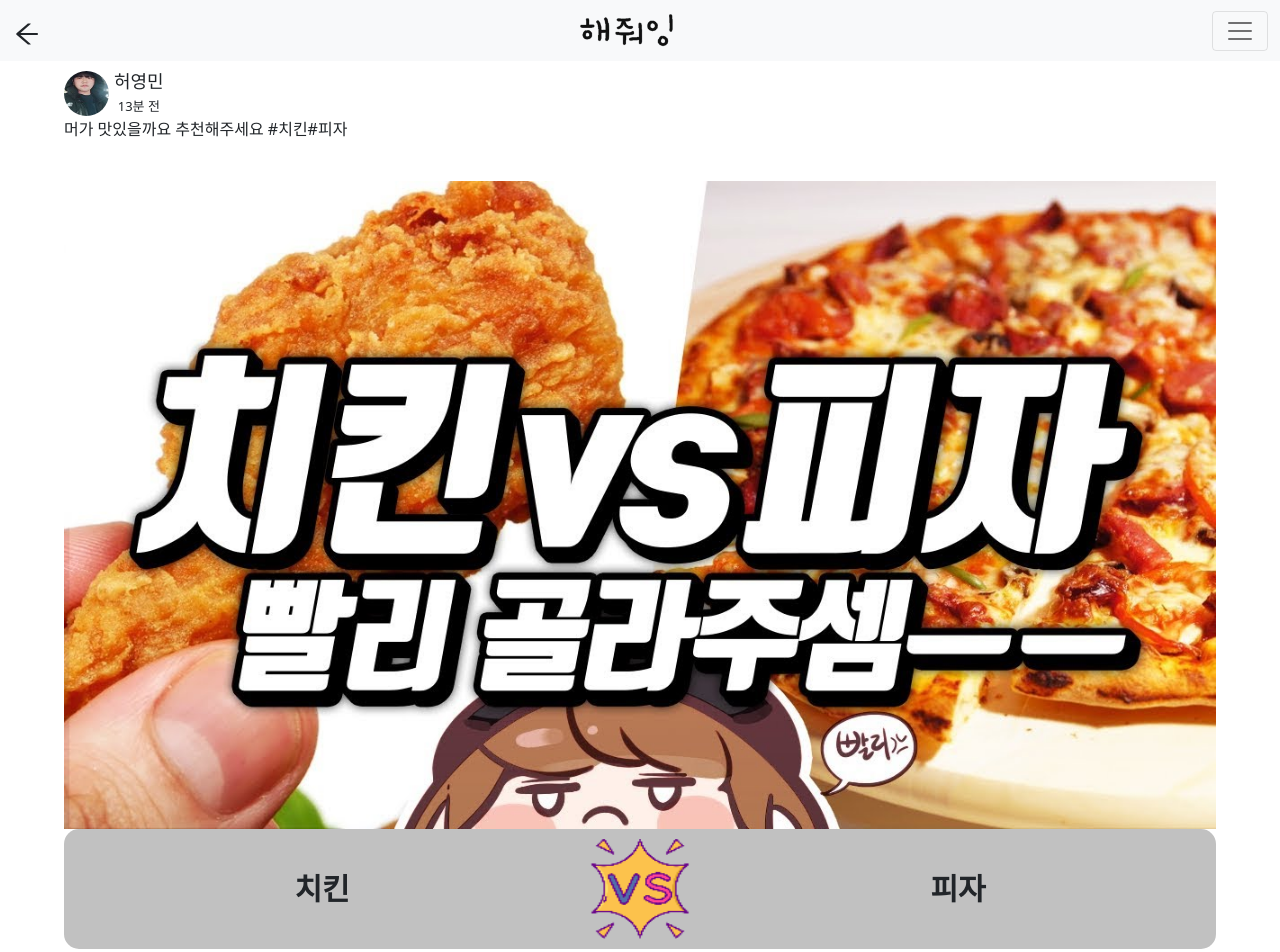
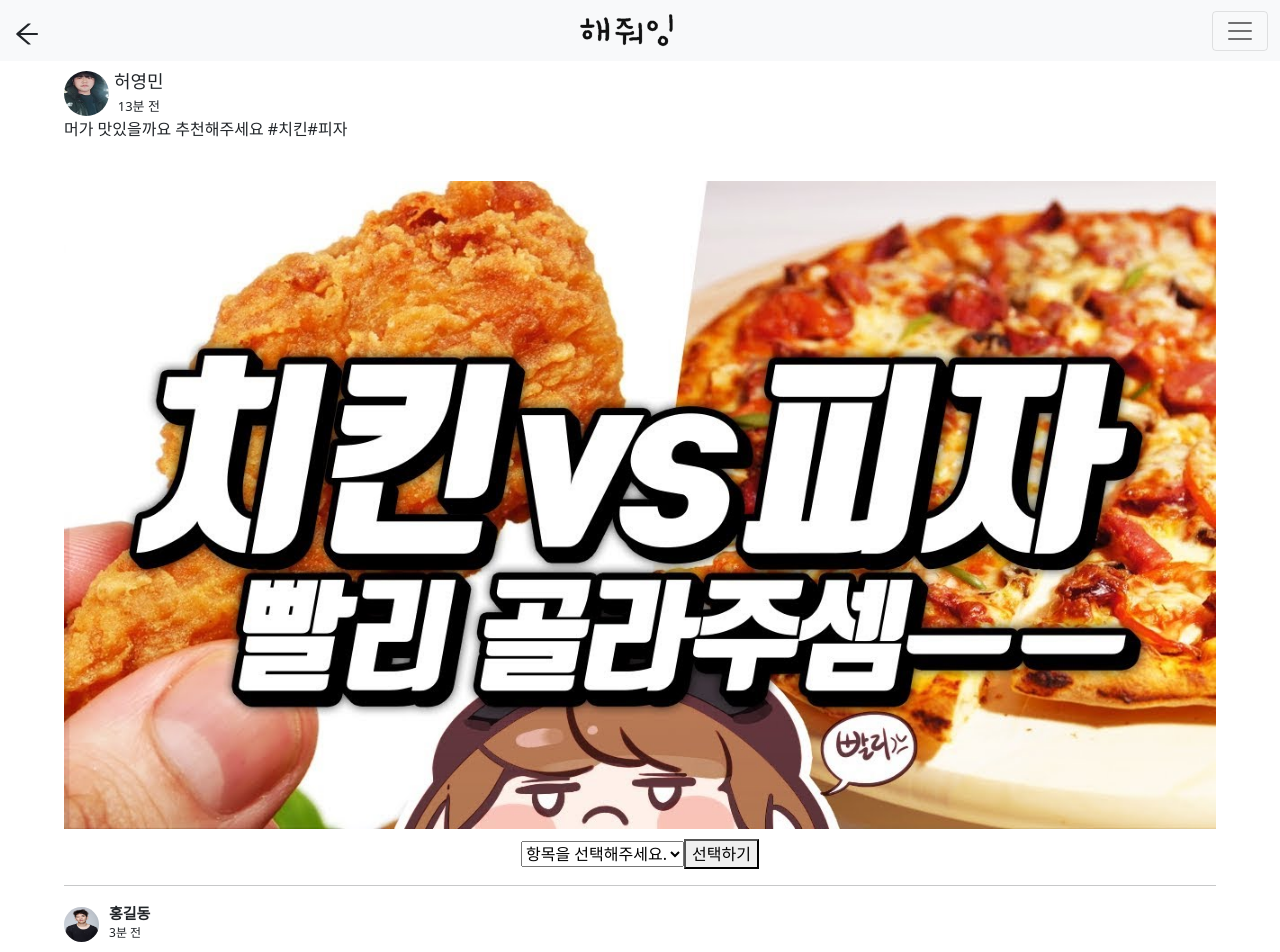
Before and after one commit to yoonheehan/SSAFY-6-, a React (Create React App) app in the folder front/: page /feed/1 in a window 1280 px wide. Shown: the top 952 px of the page. Built offline with nearby package versions, Linux system fonts and the light colour scheme.

Commit message:
detail 페이지

```diff
--- a/front/src/components/detail/Detail.jsx
+++ b/front/src/components/detail/Detail.jsx
@@ -13,6 +13,7 @@ export default function Detail() {
         <ContentDetail
           name='허영민'
           content='머가 맛있을까요 추천해주세요 #치킨#피자'
+          selectType={3}
         />
         <CommentWrite />
       </>
--- a/front/src/components/detail/components/ContentDetail.jsx
+++ b/front/src/components/detail/components/ContentDetail.jsx
@@ -69,8 +69,28 @@ const VersusRight = styled.b`
   font-size: 30px;
 `
 
+const VersusO = styled.div`
+  font-size: 50px;
+  font-weight: bold;
+`
+
+const VersusX = styled.div`
+  font-size: 50px;
+  font-weight: bold;
+`
+
+const SelectWrapped = styled.div`
+  margin: 10px auto 10px auto;
+`
+const Select = styled.select``
+
+const SelectBtn = styled.button``
+
+const SelectOption = styled.option``
 
 function ContentDetail(props) {
+
+
     return (
         <Base>
             <Profile>
@@ -85,6 +105,9 @@ function ContentDetail(props) {
                 <br />
                 <ContentImg src="/images/1.jpg" alt="게시글이미지"/>
             </ContentContainer>
+
+            {props.selectType === 1 &&
+              <div>
                 <VersusWrapped>
                     <VersusLeft>치킨</VersusLeft>
                     <VersusImg src="/images/VsImg.png" />
@@ -97,6 +120,35 @@ function ContentDetail(props) {
                 height={30}
                 versus1='콜라'
                 versus2='피자' />
+              </div>
+            }
+
+            {props.selectType === 2 &&
+              <div>
+                <VersusWrapped>
+                    <VersusO>O</VersusO>
+                    <VersusImg src="/images/VsImg.png" />
+                    <VersusX>X</VersusX>
+                </VersusWrapped>
+              </div>
+            }
+
+            {props.selectType === 3 &&
+              <div>
+                <SelectWrapped>
+                  <Select>
+                      <SelectOption value="">항목을 선택해주세요.</SelectOption>
+                      <SelectOption value='치킨'>치킨</SelectOption>
+                      <SelectOption value='피자'>피자</SelectOption>
+                      <SelectOption value='짬뽕'>짬뽕</SelectOption>
+                  </Select>
+                  <SelectBtn>선택하기</SelectBtn>
+                  <hr />
+                </SelectWrapped>
+              </div>
+            }
+
+
         </Base>
     )
 }
```
Lines whose indentation alone changed are shown as unchanged.
